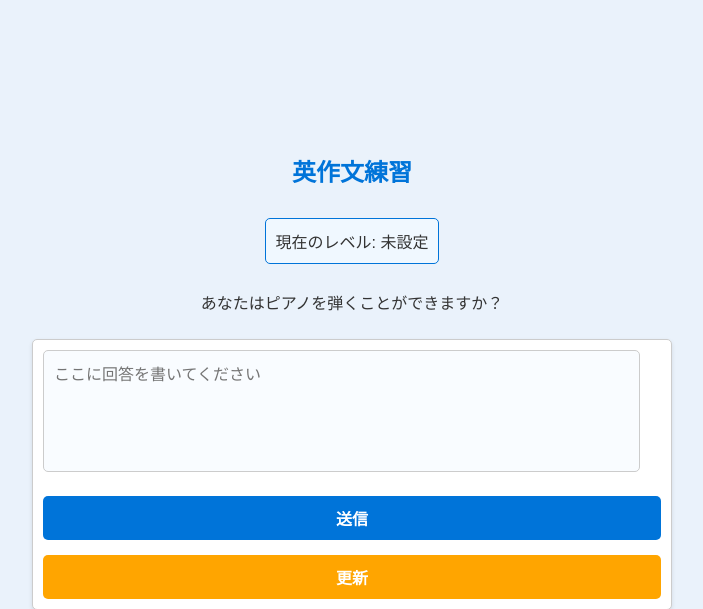
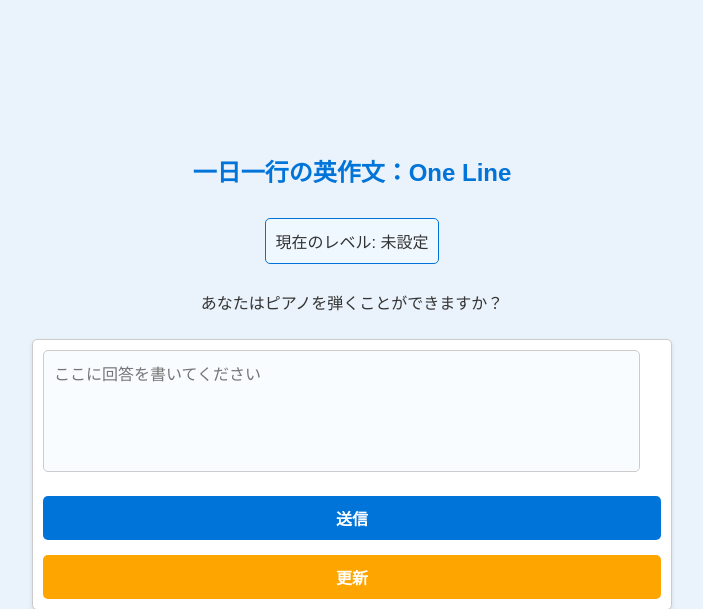
Before and after one commit to toshi64/oneline, a Flask app: page / in a window 1280 px wide. Shown: the top 609 px of the page, without its empty margins (288-991 px from the left). Run offline with Flask 3, Linux system fonts and the light colour scheme.

```diff
--- a/templates/index.html
+++ b/templates/index.html
@@ -9,7 +9,7 @@
     </head>
 
 <body>
-    <h1>英作文練習</h1>
+    <h1>一日一行の英作文：One Line</h1>
     <div id="current-level-display">
         現在のレベル: <span id="current-level">未設定</span>
     </div>
```
